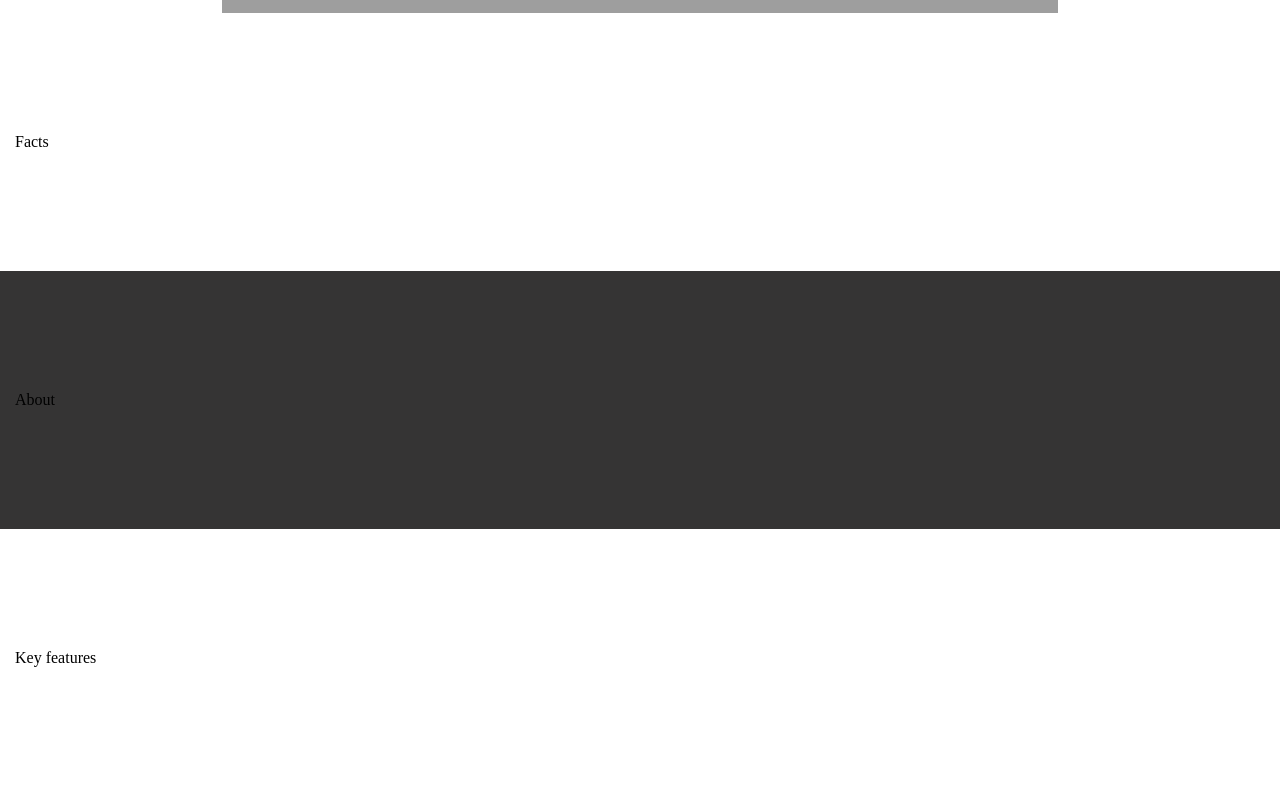
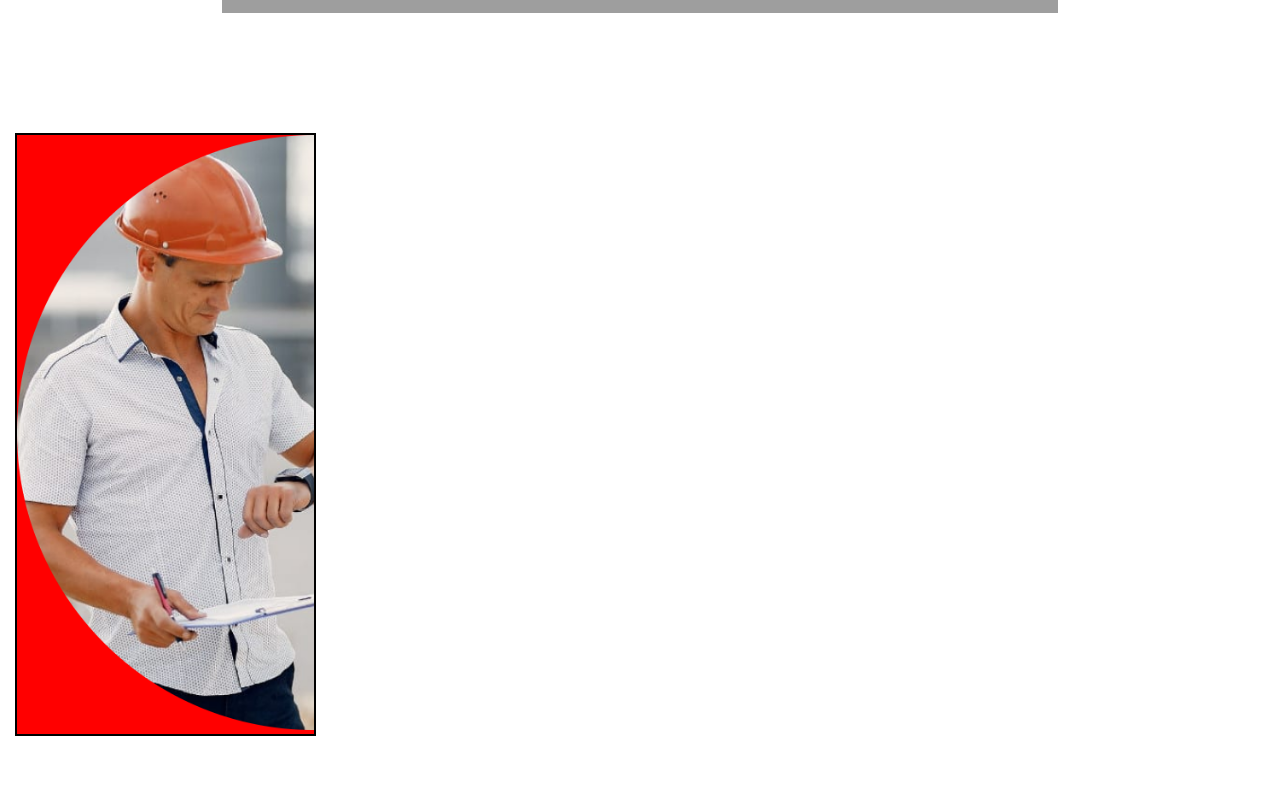
Before and after one commit to XenoPOMP/college-2022-practice-project, a React (Vite) app: page / in a window 1280 px wide. Shown: the part 680-1480 px from the top of the page. Built offline with nearby package versions, Linux system fonts and the light colour scheme; grey boxes are pictures that could not be loaded; a web font is replaced by a local one.

Commit message:
create RoundPhoto

```diff
--- /dev/null
+++ b/src/assets/components/RoundPhoto/RoundPhoto.module.scss
@@ -0,0 +1,15 @@
+.round {
+  border: 2px solid black;
+  background: red;
+  width: 100%;
+
+  img {
+    width: 100%;
+    aspect-ratio: 1 / 2;
+  }
+
+  &.left {
+  }
+
+  &.right {}
+}
--- /dev/null
+++ b/src/assets/components/RoundPhoto/RoundPhoto.tsx
@@ -0,0 +1,33 @@
+import { CSSProperties, FC, useRef } from 'react';
+import { RoundPhotoProps } from './RoundPhoto.props';
+import cn from 'classnames';
+import styles from './RoundPhoto.module.scss';
+
+const RoundPhoto: FC<RoundPhotoProps> = ({ photo, className, round }) => {
+  const blockRef = useRef(null);
+
+  const getRoundedStyles = () => {
+    switch (round) {
+      case 'left': {
+        return cn(styles.left);
+      }
+      case 'right': {
+        return cn(styles.right);
+      }
+      default: {
+        return cn(styles.left);
+      }
+    }
+  };
+
+  return (
+    <div
+      ref={blockRef}
+      className={cn(styles.round, className, getRoundedStyles())}
+    >
+      {photo.src && <img src={photo.src} />}
+    </div>
+  );
+};
+
+export default RoundPhoto;
--- a/src/assets/sections/BannerSection/BannerSection.module.scss
+++ b/src/assets/sections/BannerSection/BannerSection.module.scss
@@ -6,6 +6,7 @@
   position: relative;
   background: url("./src/assets/images/banner_desktop.png") center no-repeat;
   background-size: auto 100%;
+  z-index: -2;
 
   .box {
     grid-column-start: 1;
--- a/src/assets/sections/FactsSection/FactsSection.module.scss
+++ b/src/assets/sections/FactsSection/FactsSection.module.scss
@@ -1,3 +1,8 @@
 .section {
   background: white;
+
+  .photo {
+    grid-column-start: 1;
+    grid-column-end: 4;
+  }
 }
--- a/src/assets/sections/FactsSection/FactsSection.tsx
+++ b/src/assets/sections/FactsSection/FactsSection.tsx
@@ -2,9 +2,19 @@ import React from 'react';
 import Section from '../../components/Section/Section';
 import styles from './FactsSection.module.scss';
 import cn from 'classnames';
+import RoundPhoto from '../../components/RoundPhoto/RoundPhoto';
+import manLooking from '../../images/facts_man_looking.png';
 
 const FactsSection = () => {
-  return <Section className={cn(styles.section)}>Facts</Section>;
+  return (
+    <Section className={cn(styles.section)}>
+      <RoundPhoto
+        round={'left'}
+        photo={{ src: manLooking }}
+        className={cn(styles.photo)}
+      />
+    </Section>
+  );
 };
 
 export default FactsSection;
```
Also changed, not shown: src/assets/components/RoundPhoto/RoundPhoto.props.ts (added, +7 -0 lines), src/assets/images/facts_man_looking.png (added).
